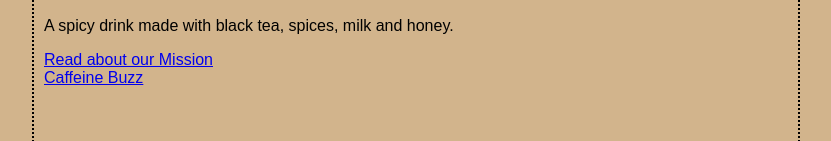
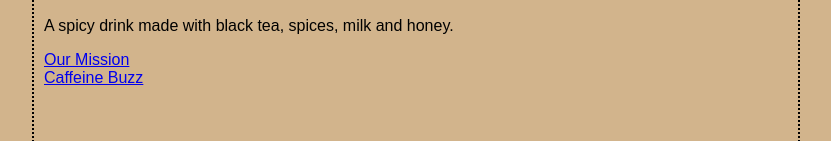
Before and after one commit to pjazanes/htmlcss, a plain HTML site: page index.html in a window 1280 px wide. Shown: the part 367-508 px from the top of the page, without its empty margins (224-1055 px from the left). Drawn offline with Linux system fonts and the light colour scheme.

Commit message:
Shortened mission link's text

```diff
--- a/index.html
+++ b/index.html
@@ -29,7 +29,7 @@
 	<p>A spicy drink made with black tea, spices, milk and honey.</p>
 	<p>
 		<a href="mission.html"
-		   title="Read more about Starbuzz Coffee’s important mission">Read about our Mission</a>
+		   title="Read more about Starbuzz Coffee’s important mission">Our Mission</a>
 		<br>
 		<a href="http://wickedlysmart.com/buzz"
 		   title="Read all about Caffeine on the Buzz">Caffeine Buzz</a>
```
